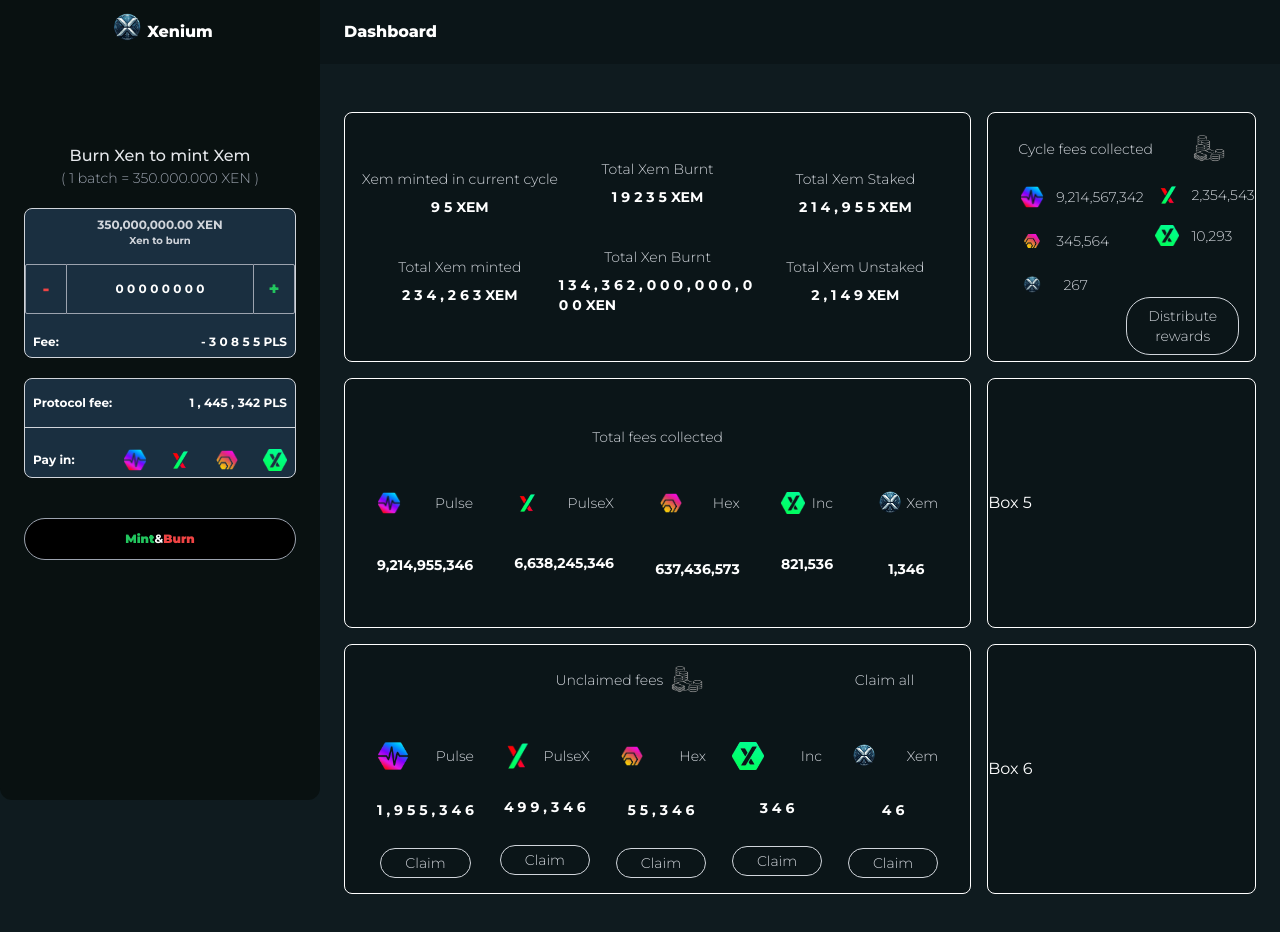
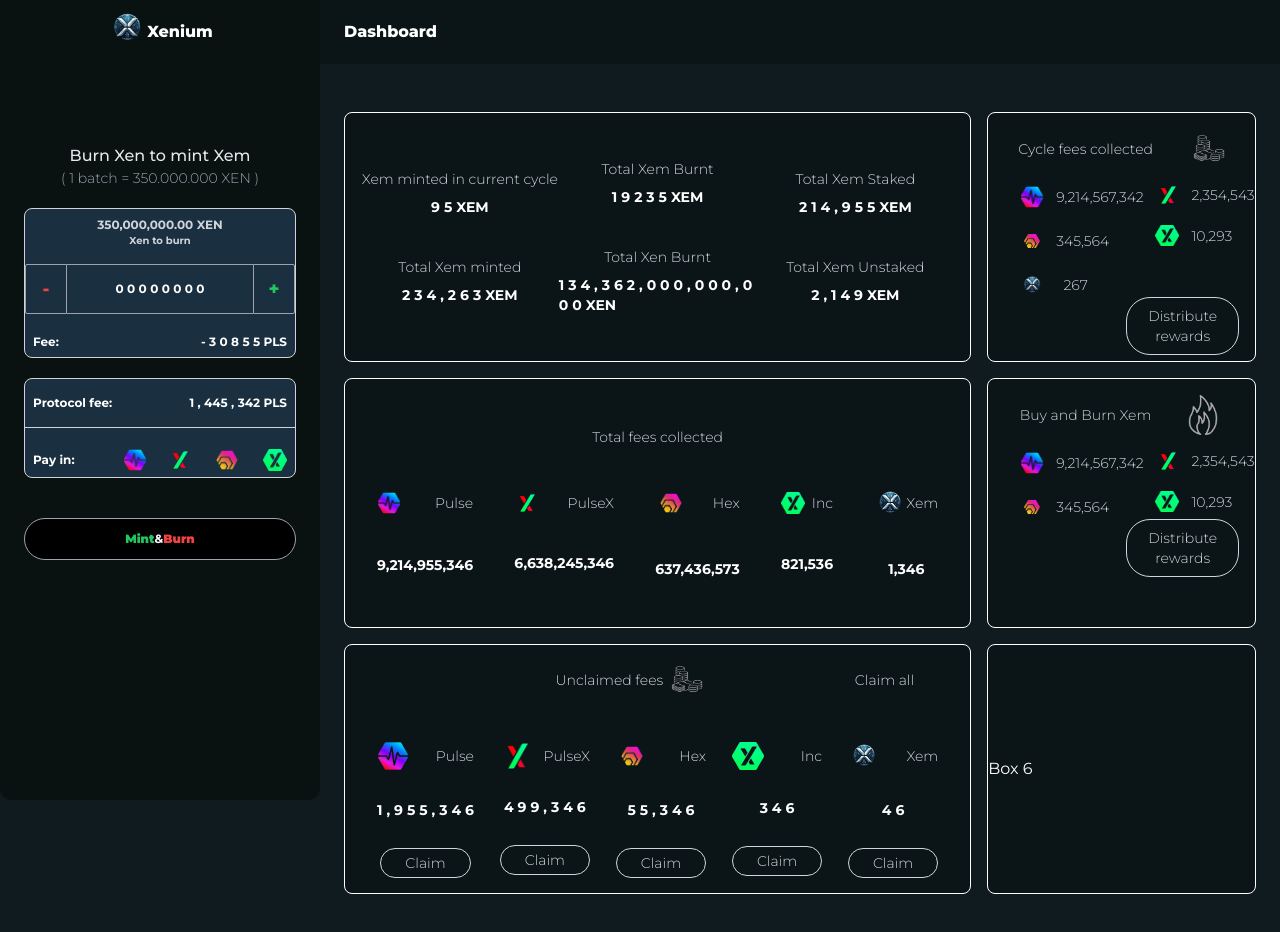
Before and after one commit to Michaeltarimo/Xenium, a Next.js app: page / in a window 1280 px wide. Built offline with nearby package versions, Linux system fonts and the light colour scheme.

Commit message:
updated components

```diff
--- a/src/pages/index.js
+++ b/src/pages/index.js
@@ -9,6 +9,7 @@ import pulsex from '@/../public/img/pulsex.png';
 import hex from '@/../public/img/hex.png';
 import inc from '@/../public/img/inc.png';
 import coinstack from '@/../public/img/coinstack.png';
+import flame from '@/../public/img/flame.png';
 
 
 const index = () => {
@@ -282,8 +283,8 @@ const index = () => {
                     <div className="flex flex-col w-full items-center justify-between text-gray-300 font-light text-sm">
 
                       <div className="w-full flex items-center justify-center gap-8">
-                          <h1>Cycle fees collected</h1>
-                          <Image src={coinstack} alt="coin stack logo" className="w-10" />
+                        <h1>Cycle fees collected</h1>
+                        <Image src={coinstack} alt="coin stack logo" className="w-10" />
                       </div>
 
                       <div className="flex flex-row items-start justify-between px-4 w-full pt-4 gap-4">
@@ -291,19 +292,19 @@ const index = () => {
                         <div className="flex w-1/3 flex-col items-start justify-start gap-5">
 
                           <nav className="flex w-full flex-row gap-3 items-center justify-between">
-                            <Image src={pulse} alt="pulse logo" className="w-6"/>
+                            <Image src={pulse} alt="pulse logo" className="w-6" />
                             <h1 className="text-sm text-gray-300">9,214,567,342</h1>
                           </nav>
 
 
                           <nav className="flex w-full flex-row gap-3 items-center justify-between">
-                            <Image src={hex} alt="pulse logo" className="w-6"/>
+                            <Image src={hex} alt="pulse logo" className="w-6" />
                             <h1 className="text-sm text-gray-300">345,564</h1>
                           </nav>
 
 
                           <nav className="flex w-full flex-row gap-3 items-center justify-between">
-                            <Image src={logo} alt="pulse logo" className="w-6"/>
+                            <Image src={logo} alt="pulse logo" className="w-6" />
                             <h1 className="text-sm text-gray-300">267</h1>
                           </nav>
 
@@ -313,13 +314,13 @@ const index = () => {
                         <div className="flex w-1/3 flex-col items-start justify-start gap-5">
 
                           <nav className="flex w-full flex-row gap-3 items-center justify-between">
-                            <Image src={pulsex} alt="pulse logo" className="w-6"/>
+                            <Image src={pulsex} alt="pulse logo" className="w-6" />
                             <h1 className="text-sm text-gray-300">2,354,543</h1>
                           </nav>
 
 
                           <nav className="flex w-full flex-row gap-3 items-center justify-between">
-                            <Image src={inc} alt="pulse logo" className="w-6"/>
+                            <Image src={inc} alt="pulse logo" className="w-6" />
                             <h1 className="text-sm text-gray-300">10,293</h1>
                           </nav>
                         </div>
@@ -327,8 +328,8 @@ const index = () => {
 
                       <div className="w-full flex items-end justify-end">
                         <button className="flex w-[48%] transition transition-transform duration-300 hover:scale-105 text-sm text-gray-300 py-2 rounded-3xl px-6 border border-gray-300 items-center justify-center">
-                            Distribute rewards
-                          </button>
+                          Distribute rewards
+                        </button>
                       </div>
                     </div>
 
@@ -336,8 +337,56 @@ const index = () => {
                   {/**End of Fourth box */}
 
                   {/**Fifth box */}
-                  <nav className="flex items-center justify-between border border-white rounded-lg bg-darker w-full h-[250px]">
-                    Box 5
+                  <nav className="flex flex-col items-center justify-between border border-white rounded-lg px-4 py-4 bg-darker w-full h-[250px]">
+
+                    <div className="flex flex-col w-full items-center justify-between text-gray-300 font-light text-sm">
+
+                      <div className="w-full flex items-center justify-center gap-8">
+                        <h1>Buy and Burn Xem</h1>
+                        <Image src={flame} alt="flame logo" className="w-10" />
+                      </div>
+
+                      <div className="flex flex-row items-start justify-between px-4 w-full pt-4 gap-4">
+
+                        <div className="flex w-1/3 flex-col items-start justify-start gap-5">
+
+                          <nav className="flex w-full flex-row gap-3 items-center justify-between">
+                            <Image src={pulse} alt="pulse logo" className="w-6" />
+                            <h1 className="text-sm text-gray-300">9,214,567,342</h1>
+                          </nav>
+
+
+                          <nav className="flex w-full flex-row gap-3 items-center justify-between">
+                            <Image src={hex} alt="pulse logo" className="w-6" />
+                            <h1 className="text-sm text-gray-300">345,564</h1>
+                          </nav>
+
+
+                        </div>
+
+
+                        <div className="flex w-1/3 flex-col items-start justify-start gap-5">
+
+                          <nav className="flex w-full flex-row gap-3 items-center justify-between">
+                            <Image src={pulsex} alt="pulse logo" className="w-6" />
+                            <h1 className="text-sm text-gray-300">2,354,543</h1>
+                          </nav>
+
+
+                          <nav className="flex w-full flex-row gap-3 items-center justify-between">
+                            <Image src={inc} alt="pulse logo" className="w-6" />
+                            <h1 className="text-sm text-gray-300">10,293</h1>
+                          </nav>
+                        </div>
+                      </div>
+
+                      <div className="w-full flex items-end justify-end">
+                        <button className="flex w-[48%] transition transition-transform duration-300 hover:scale-105 text-sm text-gray-300 py-2 rounded-3xl px-6 border border-gray-300 items-center justify-center">
+                          Distribute rewards
+                        </button>
+                      </div>
+                    </div>
+
                   </nav>
                   {/**Fifth box */}
 
```
